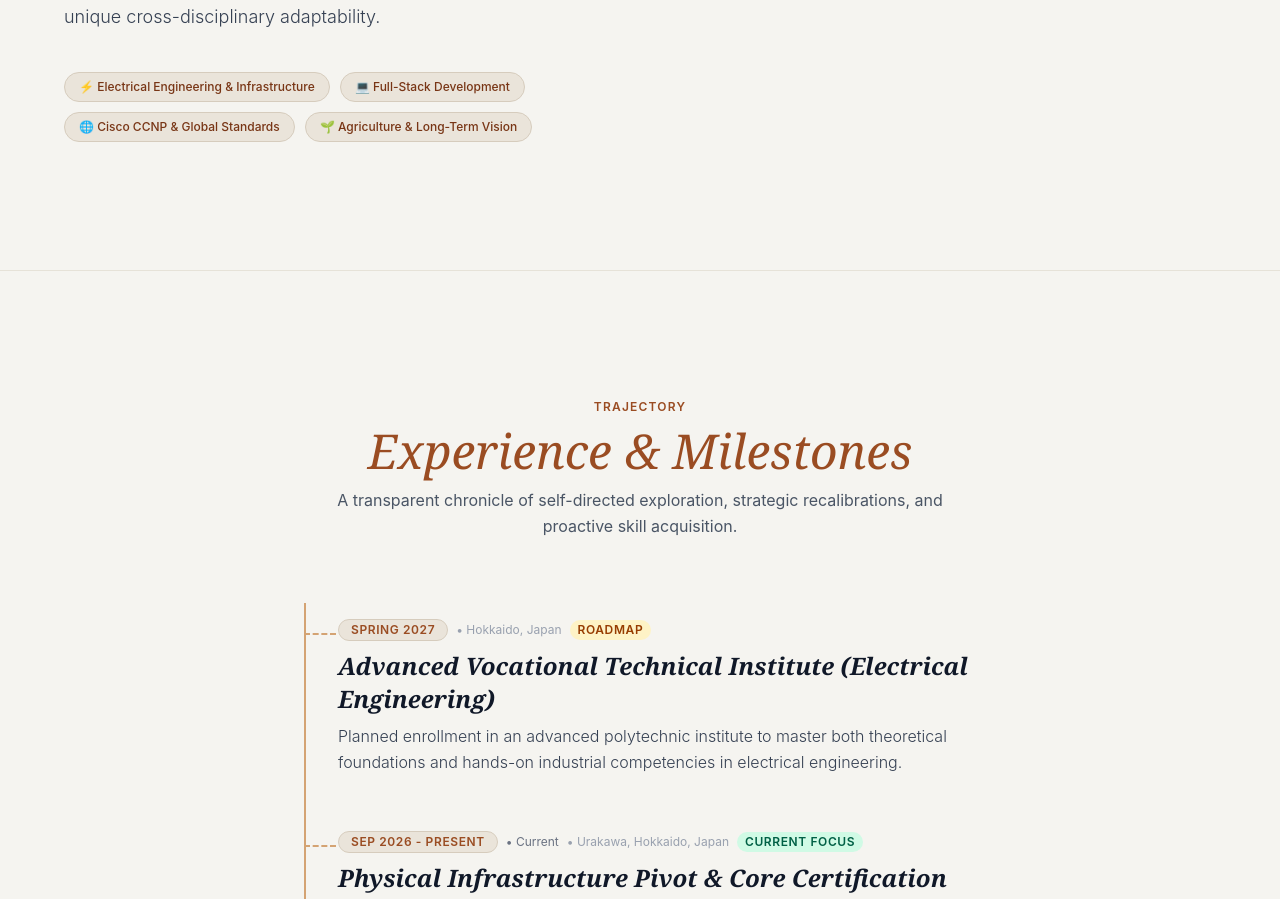
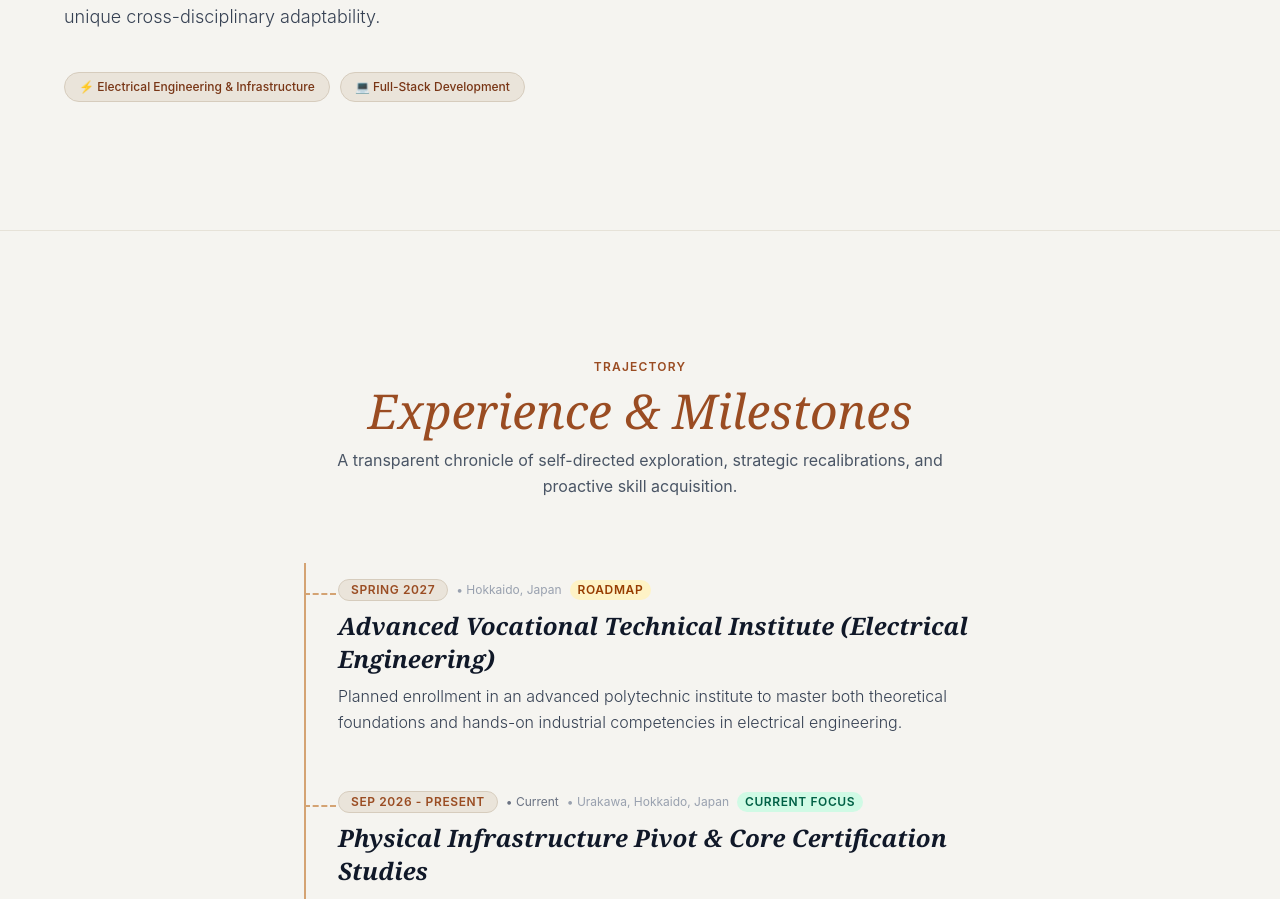
Before and after one commit to rikuto-mikado/rikuto-mikado-dev, a React (Vite) app: page / in a window 1280 px wide. Shown: the part 1669-2568 px from the top of the page. Built offline with nearby package versions, Linux system fonts and the light colour scheme.

Commit message:
deleted some element

```diff
--- a/src/App.tsx
+++ b/src/App.tsx
@@ -277,12 +277,6 @@ export default function App() {
               </span>
               <span className="px-3.5 py-1.5 rounded-full text-xs font-sans bg-[#eae4da] text-[#783515] border border-[#d6ccbd] font-medium">
                 💻 Full-Stack Development
-              </span>
-              <span className="px-3.5 py-1.5 rounded-full text-xs font-sans bg-[#eae4da] text-[#783515] border border-[#d6ccbd] font-medium">
-                🌐 Cisco CCNP & Global Standards
-              </span>
-              <span className="px-3.5 py-1.5 rounded-full text-xs font-sans bg-[#eae4da] text-[#783515] border border-[#d6ccbd] font-medium">
-                🌱 Agriculture & Long-Term Vision
               </span>
             </div>
           </div>
```
